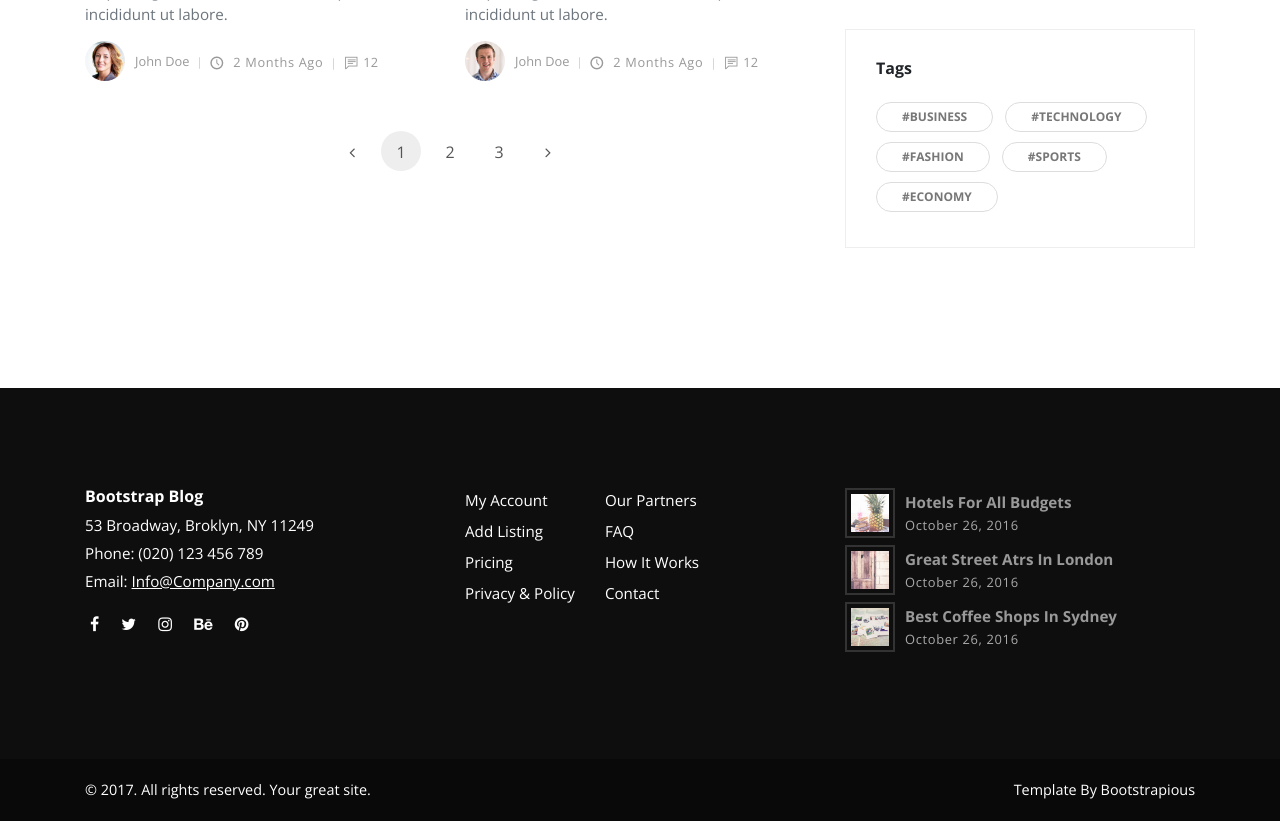
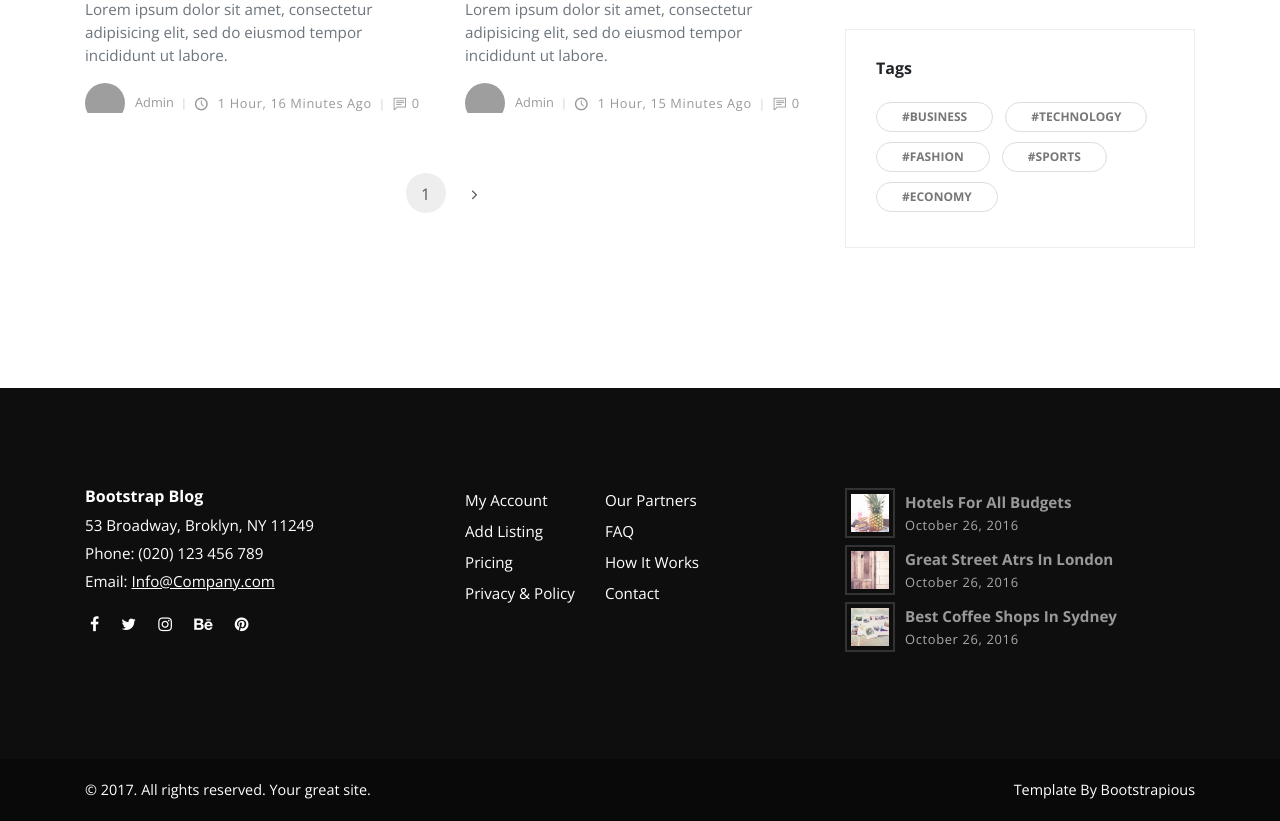
Before and after one commit to zinmyoswe/Django-Travel-Blog, a Django app: page /blog/ in a window 1280 px wide. Shown: the part 1031-1852 px from the top of the page. Run offline with Django 3.2, Linux system fonts and the light colour scheme; data comes from the database, SQL or seed files in the repository; both versions use the stored data as it was after the commit; some libraries are stand-ins or nearby versions; grey boxes are pictures that could not be loaded.

Commit message:
my changes

```diff
--- a/post/models.py
+++ b/post/models.py
@@ -1,5 +1,6 @@
 from django.db import models
 from django.contrib.auth import get_user_model
+from django.urls import reverse
 
 # Create your models here.
 
@@ -23,6 +24,7 @@ class Post(models.Model):
     overview = models.TextField()
     timestamp = models.DateTimeField(auto_now_add=True)
     comment_count = models.IntegerField(default = 0)
+    view_count = models.IntegerField(default = 0)
     author = models.ForeignKey(Author, on_delete=models.CASCADE)
     thumbnail = models.ImageField()
     categories = models.ManyToManyField(Category)
@@ -30,3 +32,8 @@ class Post(models.Model):
 
     def __str__(self):
         return self.title
+
+    def get_absolute_url(self):
+        return reverse('post-detail', kwargs={
+            'id': self.id
+        })
--- a/post/views.py
+++ b/post/views.py
@@ -1,3 +1,4 @@
+from django.core.paginator import Paginator, EmptyPage, PageNotAnInteger
 from django.shortcuts import render
 from .models import Post
 from marketing.models import Signup
@@ -21,7 +22,23 @@ def index(request):
     return render(request, 'index.html',context)
 
 def blog(request):
-    return render(request, 'blog.html',{})
+    most_recent = Post.objects.order_by('-timestamp')[:3]
+    post_list = Post.objects.all()
+    paginator = Paginator(post_list, 4)
+    page_request_var = 'page'
+    page = request.GET.get(page_request_var)
+    try:
+        paginated_queryset = paginator.page(page)
+    except PageNotAnInteger:
+        paginated_queryset = paginator.page(1)
+    except EmptyPage:
+        paginated_queryset = paginator.page(paginator.num_pages)
+    context = {
+        'queryset' : paginated_queryset,
+        'most_recent': most_recent,
+        'page_request_var': page_request_var
+    }
+    return render(request, 'blog.html',context)
 
-def post(request):
+def post(request, id):
     return render(request, 'post.html',{})
--- a/templates/blog.html
+++ b/templates/blog.html
@@ -9,86 +9,43 @@
           <div class="container">
             <div class="row">
               <!-- post -->
+              {% for post in queryset %}
               <div class="post col-xl-6">
-                <div class="post-thumbnail"><a href="post.html"><img src="{% static 'img/blog-post-1.jpeg'%}" alt="..." class="img-fluid"></a></div>
+                <div class="post-thumbnail"><a href="{{ post.get_absolute_url }}"><img src="{{post.thumbnail.url}}" alt="..." class="img-fluid" style="height:280px;"></a></div>
                 <div class="post-details">
                   <div class="post-meta d-flex justify-content-between">
-                    <div class="date meta-last">20 May | 2016</div>
-                    <div class="category"><a href="#">Business</a></div>
-                  </div><a href="post.html">
-                    <h3 class="h4">Alberto Savoia Can Teach You About Interior</h3></a>
+                    <div class="date meta-last"></div>
+                    <div class="category">
+                      {% for cat in post.categories.all %}
+                      <a href="#">{{cat}}</a>
+                      {% endfor %}
+                    </div>
+                  </div><a href="{{ post.get_absolute_url }}">
+                    <h3 class="h4">{{post.title}}</h3></a>
                   <p class="text-muted">Lorem ipsum dolor sit amet, consectetur adipisicing elit, sed do eiusmod tempor incididunt ut labore.</p>
                   <footer class="post-footer d-flex align-items-center"><a href="#" class="author d-flex align-items-center flex-wrap">
-                      <div class="avatar"><img src="{% static 'img/avatar-3.jpg'%}" alt="..." class="img-fluid"></div>
-                      <div class="title"><span>John Doe</span></div></a>
-                    <div class="date"><i class="icon-clock"></i> 2 months ago</div>
-                    <div class="comments meta-last"><i class="icon-comment"></i>12</div>
+                      <div class="avatar"><img src="{{post.author.profile_picture.url}}" alt="..." class="img-fluid"></div>
+                      <div class="title"><span>{{post.author.user.username}}</span></div></a>
+                    <div class="date"><i class="icon-clock"></i> {{post.timestamp|timesince}} ago</div>
+                    <div class="comments meta-last"><i class="icon-comment"></i>{{post.comment_count}}</div>
                   </footer>
                 </div>
               </div>
+              {% endfor %}
               <!-- post             -->
-              <div class="post col-xl-6">
-                <div class="post-thumbnail"><a href="post.html"><img src="{% static 'img/blog-post-2.jpg'%}" alt="..." class="img-fluid"></a></div>
-                <div class="post-details">
-                  <div class="post-meta d-flex justify-content-between">
-                    <div class="date meta-last">20 May | 2016</div>
-                    <div class="category"><a href="#">Business</a></div>
-                  </div><a href="post.html">
-                    <h3 class="h4">Alberto Savoia Can Teach You About Interior</h3></a>
-                  <p class="text-muted">Lorem ipsum dolor sit amet, consectetur adipisicing elit, sed do eiusmod tempor incididunt ut labore.</p>
-                  <div class="post-footer d-flex align-items-center"><a href="#" class="author d-flex align-items-center flex-wrap">
-                      <div class="avatar"><img src="{% static 'img/avatar-2.jpg'%}" alt="..." class="img-fluid"></div>
-                      <div class="title"><span>John Doe</span></div></a>
-                    <div class="date"><i class="icon-clock"></i> 2 months ago</div>
-                    <div class="comments meta-last"><i class="icon-comment"></i>12</div>
-                  </div>
-                </div>
-              </div>
-              <!-- post             -->
-              <div class="post col-xl-6">
-                <div class="post-thumbnail"><a href="post.html"><img src="{% static 'img/blog-post-3.jpeg'%}" alt="..." class="img-fluid"></a></div>
-                <div class="post-details">
-                  <div class="post-meta d-flex justify-content-between">
-                    <div class="date meta-last">20 May | 2016</div>
-                    <div class="category"><a href="#">Business</a></div>
-                  </div><a href="post.html">
-                    <h3 class="h4">Alberto Savoia Can Teach You About Interior</h3></a>
-                  <p class="text-muted">Lorem ipsum dolor sit amet, consectetur adipisicing elit, sed do eiusmod tempor incididunt ut labore.</p>
-                  <div class="post-footer d-flex align-items-center"><a href="#" class="author d-flex align-items-center flex-wrap">
-                      <div class="avatar"><img src="{% static 'img/avatar-3.jpg'%}" alt="..." class="img-fluid"></div>
-                      <div class="title"><span>John Doe</span></div></a>
-                    <div class="date"><i class="icon-clock"></i> 2 months ago</div>
-                    <div class="comments meta-last"><i class="icon-comment"></i>12</div>
-                  </div>
-                </div>
-              </div>
-              <!-- post -->
-              <div class="post col-xl-6">
-                <div class="post-thumbnail"><a href="post.html"><img src="{% static 'img/blog-post-4.jpeg'%}" alt="..." class="img-fluid"></a></div>
-                <div class="post-details">
-                  <div class="post-meta d-flex justify-content-between">
-                    <div class="date meta-last">20 May | 2016</div>
-                    <div class="category"><a href="#">Business</a></div>
-                  </div><a href="post.html">
-                    <h3 class="h4">Alberto Savoia Can Teach You About Interior</h3></a>
-                  <p class="text-muted">Lorem ipsum dolor sit amet, consectetur adipisicing elit, sed do eiusmod tempor incididunt ut labore.</p>
-                  <div class="post-footer d-flex align-items-center"><a href="#" class="author d-flex align-items-center flex-wrap">
-                      <div class="avatar"><img src="{% static 'img/avatar-1.jpg'%}" alt="..." class="img-fluid"></div>
-                      <div class="title"><span>John Doe</span></div></a>
-                    <div class="date"><i class="icon-clock"></i> 2 months ago</div>
-                    <div class="comments meta-last"><i class="icon-comment"></i>12</div>
-                  </div>
-                </div>
-              </div>
+
             </div>
             <!-- Pagination -->
             <nav aria-label="Page navigation example">
               <ul class="pagination pagination-template d-flex justify-content-center">
-                <li class="page-item"><a href="#" class="page-link"> <i class="fa fa-angle-left"></i></a></li>
-                <li class="page-item"><a href="#" class="page-link active">1</a></li>
-                <li class="page-item"><a href="#" class="page-link">2</a></li>
-                <li class="page-item"><a href="#" class="page-link">3</a></li>
-                <li class="page-item"><a href="#" class="page-link"> <i class="fa fa-angle-right"></i></a></li>
+                {% if queryset.has_previous %}
+                <li class="page-item"><a href="?{{page_request_var}}={{queryset.previous_page_number}}" class="page-link"> <i class="fa fa-angle-left"></i></a></li>
+                {% endif %}
+                <li class="page-item"><a href="?{{page_request_var}}={{queryset.number}}" class="page-link active">{{queryset.number}}</a></li>
+
+                {% if queryset.has_next %}
+                <li class="page-item"><a href="?{{page_request_var}}={{queryset.next_page_number}}" class="page-link"> <i class="fa fa-angle-right"></i></a></li>
+                {% endif %}
               </ul>
             </nav>
           </div>
@@ -111,34 +68,21 @@
             <header>
               <h3 class="h6">Latest Posts</h3>
             </header>
-            <div class="blog-posts"><a href="#">
+            <div class="blog-posts">
+              {% for post in most_recent %}
+              <a href="{{ post.get_absolute_url }}">
                 <div class="item d-flex align-items-center">
-                  <div class="image"><img src="{% static 'img/small-thumbnail-1.jpg'%}" alt="..." class="img-fluid"></div>
-                  <div class="title"><strong>Alberto Savoia Can Teach You About</strong>
+                  <div class="image"><img src="{{post.thumbnail.url}}" alt="..." class="img-fluid"></div>
+                  <div class="title"><strong>{{post.title}}</strong>
                     <div class="d-flex align-items-center">
-                      <div class="views"><i class="icon-eye"></i> 500</div>
-                      <div class="comments"><i class="icon-comment"></i>12</div>
+                      <div class="views"><i class="icon-eye"></i> {{post.view_count}}</div>
+                      <div class="comments"><i class="icon-comment"></i>{{post.comment_count}}</div>
                     </div>
                   </div>
-                </div></a><a href="#">
-                <div class="item d-flex align-items-center">
-                  <div class="image"><img src="{% static 'img/small-thumbnail-2.jpg'%}" alt="..." class="img-fluid"></div>
-                  <div class="title"><strong>Alberto Savoia Can Teach You About</strong>
-                    <div class="d-flex align-items-center">
-                      <div class="views"><i class="icon-eye"></i> 500</div>
-                      <div class="comments"><i class="icon-comment"></i>12</div>
-                    </div>
-                  </div>
-                </div></a><a href="#">
-                <div class="item d-flex align-items-center">
-                  <div class="image"><img src="{% static 'img/small-thumbnail-3.jpg'%}" alt="..." class="img-fluid"></div>
-                  <div class="title"><strong>Alberto Savoia Can Teach You About</strong>
-                    <div class="d-flex align-items-center">
-                      <div class="views"><i class="icon-eye"></i> 500</div>
-                      <div class="comments"><i class="icon-comment"></i>12</div>
-                    </div>
-                  </div>
-                </div></a></div>
+                </div>
+              </a>
+              {% endfor %}
+              </div>
           </div>
           <!-- Widget [Categories Widget]-->
           <div class="widget categories">
--- a/thuraAung4/urls.py
+++ b/thuraAung4/urls.py
@@ -8,8 +8,8 @@ from post.views import index, blog, post
 urlpatterns = [
     path('admin/', admin.site.urls),
     path('', index),
-    path('blog/', blog),
-    path('post/', post),
+    path('blog/', blog, name='post-list'),
+    path('post/<id>/', post, name='post-detail'),
 ]
 
 if settings.DEBUG:
```
Also changed, not shown: db.sqlite3, post/migrations/0003_post_view_count.py (added).
